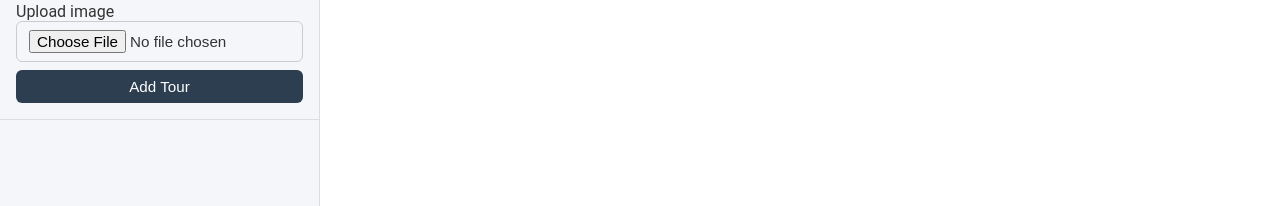
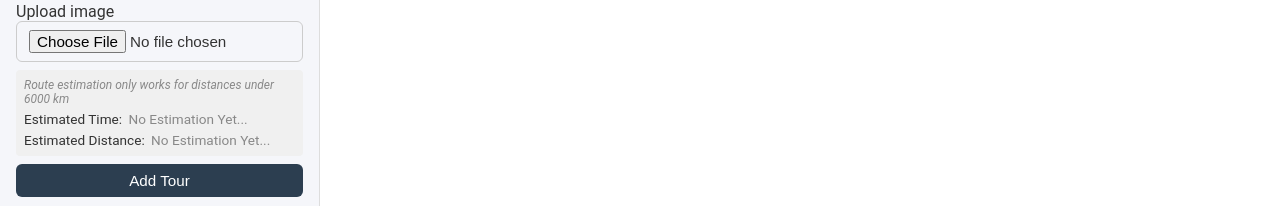
Before and after one commit to mmarco02/SWEN2-project, a Vue app in the folder frontend/: page / in a window 1280 px wide. Shown: the part 437-643 px from the top of the page. Built offline with nearby package versions, Linux system fonts and the light colour scheme; no server answers; sample sign-in values are in the browser's storage.

Commit message:
Error Handling updated, Info text für API Limit auf distanz hinzugefügt, styling updated für estimation

```diff
--- a/frontend/src/views/MainView.vue
+++ b/frontend/src/views/MainView.vue
@@ -43,14 +43,21 @@ function onImageSelected(event) {
 }
 
 async function saveTour() {
+  formError.value = ''
+
+  if (newTour.value.from.trim() === newTour.value.to.trim()) {
+    formError.value = 'From and To cannot be the same'
+    return
+  }
+
   const res = await fetch('/tours/create', {
     method: 'POST',
-    headers: { 'Content-Type': 'application/json' },
+    headers: {'Content-Type': 'application/json'},
     body: JSON.stringify({
-      name: newTour.value.name,
-      description: newTour.value.description,
-      fromLocation: newTour.value.from,
-      toLocation: newTour.value.to,
+      name: newTour.value.name.trim(),
+      description: newTour.value.description.trim(),
+      fromLocation: newTour.value.from.trim(),
+      toLocation: newTour.value.to.trim(),
       transportType: newTour.value.transportType,
       distanceKm: routeEstimate.value?.distanceKm ?? 0,
       estimatedTime: routeEstimate.value?.estimatedTimeMin ?? 0,
@@ -68,20 +75,26 @@ async function saveTour() {
       })
     }
     await fetchTours()
-    newTour.value = { name: '', description: '', from: '', to: '', transportType: 'CAR' }
+    newTour.value = {name: '', description: '', from: '', to: '', transportType: 'CAR'}
     selectedImage.value = null
     routeEstimate.value = null
+    estimateError.value = ''
+    formError.value = ''
+  } else {
+    formError.value = 'Failed to create tour'
   }
 }
 
-const { getDistanceAndTime } = useOpenRoute()
-const { minutesToHrsAndMins } = useMapping()
+const {getDistanceAndTime} = useOpenRoute()
+const {minutesToHrsAndMins} = useMapping()
 
 const routeEstimate = ref()
 const estimateHours = ref('')
 const estimateMinutes = ref('')
+const estimateError = ref('')
+const formError = ref('')
 
-const { getAutocomplete } = useOpenRoute()
+const {getAutocomplete} = useOpenRoute()
 
 const fromSuggestions = ref([])
 const toSuggestions = ref([])
@@ -144,14 +157,22 @@ watch(
     () => [newTour.value.from, newTour.value.to, newTour.value.transportType],
     ([from, to, transportType]) => {
       routeEstimate.value = null
+      estimateError.value = ''
       clearTimeout(estimateTimeout)
       if (!from || !to) return
       estimateTimeout = setTimeout(async () => {
-        routeEstimate.value = await getDistanceAndTime(from, to, transportType)
-        if (routeEstimate.value) {
-          const {hours, minutes} = minutesToHrsAndMins(routeEstimate.value.estimatedTimeMin)
-          estimateHours.value = hours
-          estimateMinutes.value = minutes
+        const result = await getDistanceAndTime(from, to, transportType)
+        if (result?.error) {
+          estimateError.value = result.error
+          routeEstimate.value = null
+        } else {
+          routeEstimate.value = result
+          estimateError.value = ''
+          if (result) {
+            const {hours, minutes} = minutesToHrsAndMins(result.estimatedTimeMin)
+            estimateHours.value = hours
+            estimateMinutes.value = minutes
+          }
         }
       }, 500)
     },
@@ -185,7 +206,8 @@ onMounted(() => {
           <ul v-if="showFromSuggestions" class="autocomplete-list">
             <li v-for="s in fromSuggestions" :key="s" tabindex="0"
                 @click="selectFromSuggestion(s)"
-                @keydown.enter.prevent="selectFromSuggestion(s)">{{ s }}</li>
+                @keydown.enter.prevent="selectFromSuggestion(s)">{{ s }}
+            </li>
           </ul>
         </div>
         <div class="autocomplete-wrapper" @focusout="onToFocusOut">
@@ -194,7 +216,8 @@ onMounted(() => {
           <ul v-if="showToSuggestions" class="autocomplete-list">
             <li v-for="s in toSuggestions" :key="s" tabindex="0"
                 @click="selectToSuggestion(s)"
-                @keydown.enter.prevent="selectToSuggestion(s)">{{ s }}</li>
+                @keydown.enter.prevent="selectToSuggestion(s)">{{ s }}
+            </li>
           </ul>
         </div>
         <textarea v-model="newTour.description" placeholder="Description" rows="2"></textarea>
@@ -208,10 +231,21 @@ onMounted(() => {
           Upload image
           <input type="file" accept="image/*" class="image-upload" @change="onImageSelected">
         </label>
-        <div class="route-estimation" v-if="routeEstimate">
-          <span>Estimated Time: {{ estimateHours }} h {{ estimateMinutes }} min</span>
-          <span>Estimated Distance: {{ routeEstimate.distanceKm }} km</span>
+        <div class="route-estimation">
+          <span class="estimate-info">Route estimation only works for distances under 6000 km</span>
+          <div v-if="estimateError" class="estimate-error">{{ estimateError }}</div>
+          <div class="estimate-row">
+            <span>Estimated Time:</span>
+            <span v-if="routeEstimate">{{ estimateHours }} h {{ estimateMinutes }} min</span>
+            <span class="no-est" v-else>No Estimation Yet...</span>
+          </div>
+          <div class="estimate-row">
+            <span>Estimated Distance:</span>
+            <span v-if="routeEstimate">{{ routeEstimate.distanceKm }} km</span>
+            <span class="no-est" v-else>No Estimation Yet...</span>
+          </div>
         </div>
+        <div v-if="formError" class="form-error">{{ formError }}</div>
         <button type="submit">Add Tour</button>
       </form>
     </aside>
@@ -282,7 +316,38 @@ onMounted(() => {
 .route-estimation {
   display: flex;
   flex-direction: column;
-  justify-content: center;
+  gap: 0.3rem;
+  padding: 0.5rem;
+  background: #f0f0f0;
+  border-radius: 4px;
+  font-size: 0.85rem;
+}
+
+.estimate-info {
+  font-size: 0.75rem;
+  color: #888;
+  font-style: italic;
+}
+
+.estimate-error {
+  font-size: 0.8rem;
+  color: #e53e3e;
+}
+
+.estimate-row {
+  display: flex;
+  gap: 0.4rem;
+}
+
+.no-est {
+  color: #444;
+  opacity: 0.6;
+}
+
+.form-error {
+  font-size: 0.8rem;
+  color: #e53e3e;
+  padding: 0.3rem 0;
 }
 
 .empty-state {
```
